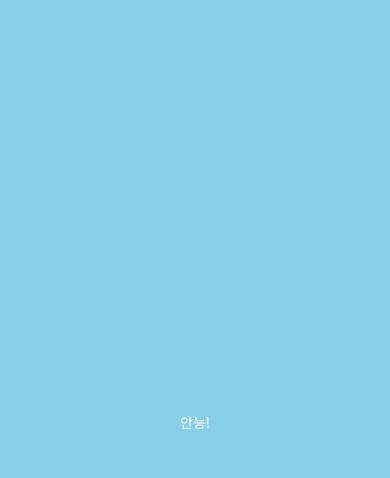
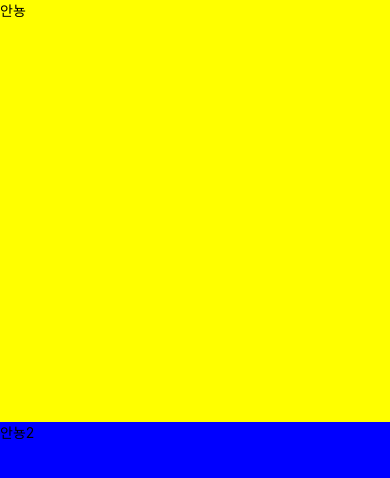
Before and after one commit to max-kim-tutorial/nomad-weather-app, a React Native app: screen / in a window 390 px wide. Shown: the top 478 px of the page. Built offline with nearby package versions, Linux system fonts and the light colour scheme.

Commit message:
layout with flex

```diff
--- a/App.js
+++ b/App.js
@@ -5,7 +5,12 @@ import { StyleSheet, Text, View, TouchableWithoutFeedback } from "react-native";
 export default function App() {
   return (
     <View style={styles.container}>
-      <Text style={styles.text}>안뇽!</Text>
+      <View style={styles.yellowView}>
+        <Text>안뇽</Text>
+      </View>
+      <View style={styles.blueView}>
+        <Text>안뇽2</Text>
+      </View>
     </View>
   );
 }
@@ -13,11 +18,13 @@ export default function App() {
 const styles = StyleSheet.create({
   container: {
     flex: 1,
-    backgroundColor: "skyblue",
-    alignItems: "center",
-    justifyContent: "center",
   },
-  text: {
-    color: "white",
+  yellowView: {
+    flex: 1,
+    backgroundColor: "yellow",
+  },
+  blueView: {
+    flex: 1,
+    backgroundColor: "blue",
   },
 });
```
Also changed, not shown: 1 other file (tests, documents, lock files or other folders).
